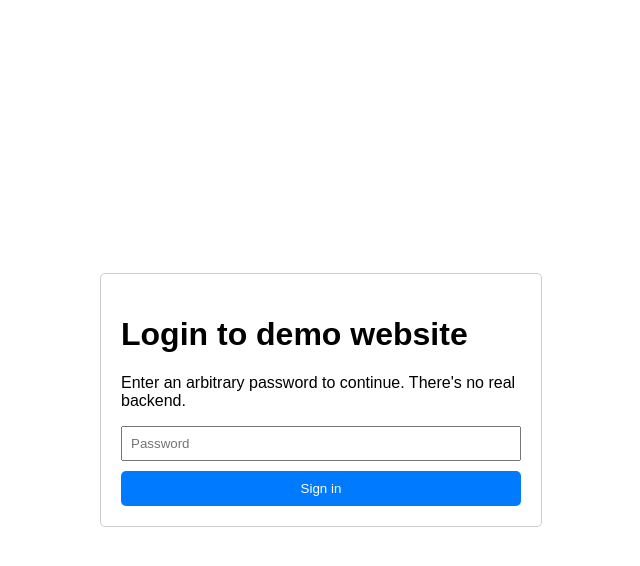
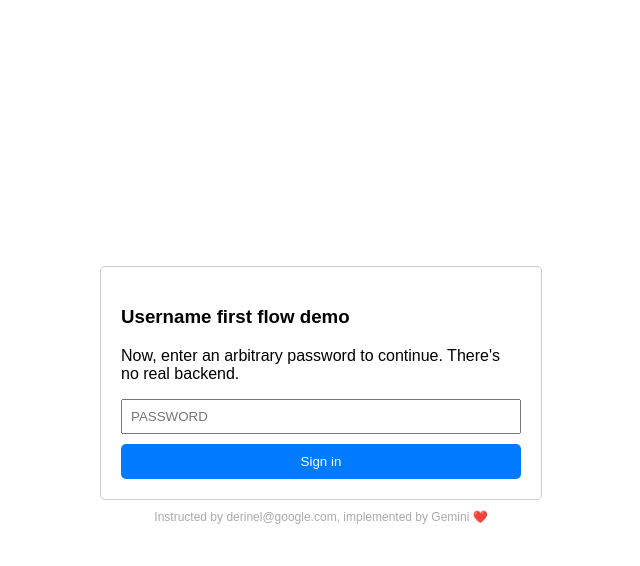
Before and after one commit to deephand/webauthn-passkey-upgrade, a plain HTML site: page index.html in a window 1280 px wide. Both pictures are taken after typing "name@example.com" into the empty fields and a click on the button "Continue". Shown: the whole page, without its empty margins (319-959 px from the left). Drawn offline with Linux system fonts and the light colour scheme.

Commit message:
Add a footer and relax email requirement

```diff
--- a/index.html
+++ b/index.html
@@ -12,9 +12,8 @@
         <h3>Username first flow demo</h3>
         <p>Enter an arbitrary email to continue. There's no real backend.</p>
         <form class="form-class">
-            <input type="email" id="username" placeholder="EMAIL ADDRESS" required autocomplete="email webauthn">
+            <input id="username" placeholder="EMAIL ADDRESS" required autocomplete="email webauthn">
             <button type="submit">Continue</button>
-        </form>
     </div>
 
     <div id="success-container" class="container hidden">
@@ -27,5 +26,6 @@
 
     <script src="script.js"></script>
 
+    <footer class="main-footer">Instructed by derinel@google.com, implemented by Gemini ❤️</footer>
 </body>
 </html>
--- a/script.js
+++ b/script.js
@@ -10,15 +10,16 @@ let username = '';
 function showPasswordContainer() {
     const passwordContainerHTML = `
         <div id="password-container" class="container">
-            <h1>Login to demo website</h1>
-            <p>Enter an arbitrary password to continue. There's no real backend.</p>
+            <h3>Username first flow demo</h3>
+            <p>Now, enter an arbitrary password to continue. There's no real backend.</p>
             <form class="form-class">
-                <input type="password" id="password" placeholder="Password" required>
+                <input type="password" id="password" placeholder="PASSWORD" required>
                 <button type="submit">Sign in</button>
             </form>
         </div>
     `;
-    document.body.insertAdjacentHTML('beforeend', passwordContainerHTML);
+    const footer = document.querySelector('.main-footer');
+    footer.insertAdjacentHTML('beforebegin', passwordContainerHTML);
 
     const passwordForm = document.getElementsByClassName('form-class')[0];
     const passwordContainer = document.getElementById('password-container');
--- a/style.css
+++ b/style.css
@@ -1,6 +1,7 @@
 body {
     font-family: sans-serif;
     display: flex;
+    flex-direction: column;
     align-items: center;
     justify-content: center;
     height: 100vh;
@@ -48,3 +49,9 @@ button:hover {
     color: #155724;
     border: 1px solid #c3e6cb;
 }
+.main-footer {
+    text-align: center;
+    padding: 10px;
+    font-size: 12px;
+    color: #aaa;
+}
```
